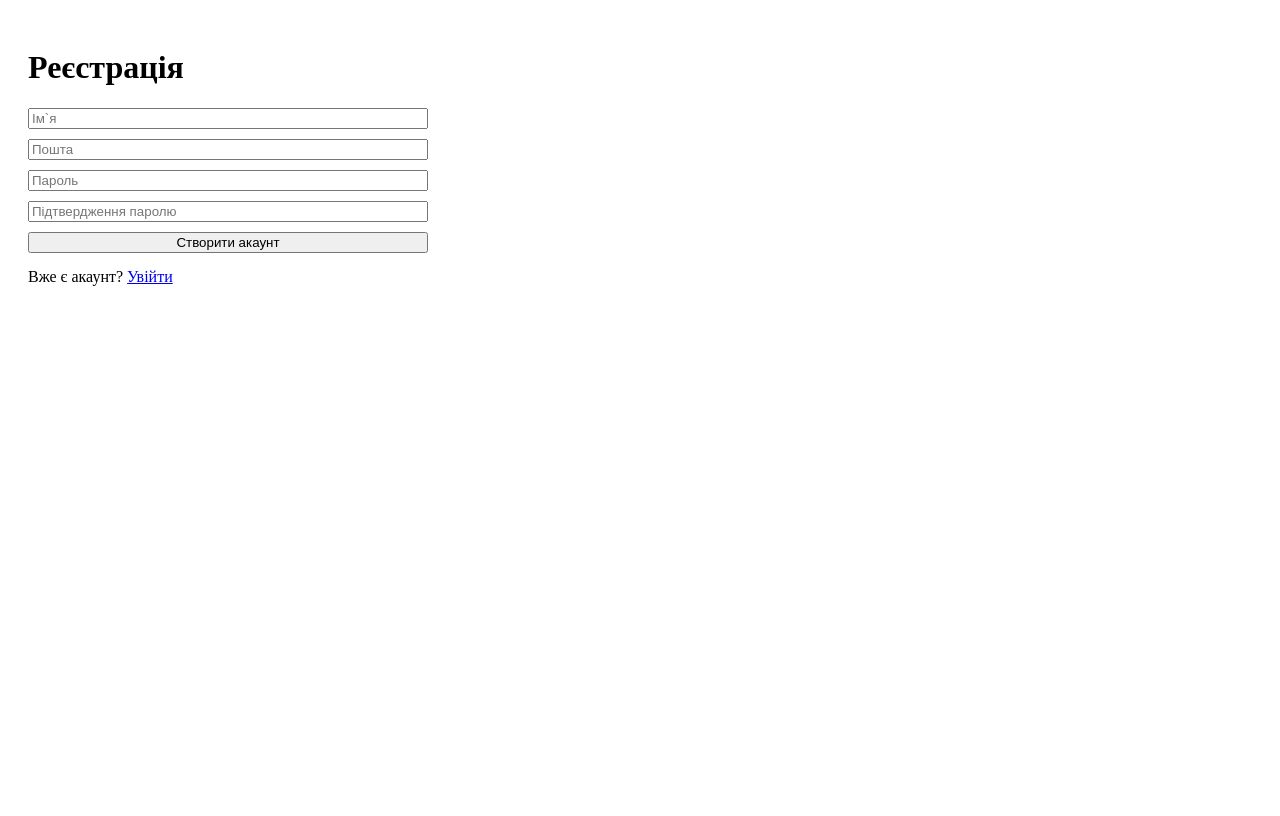
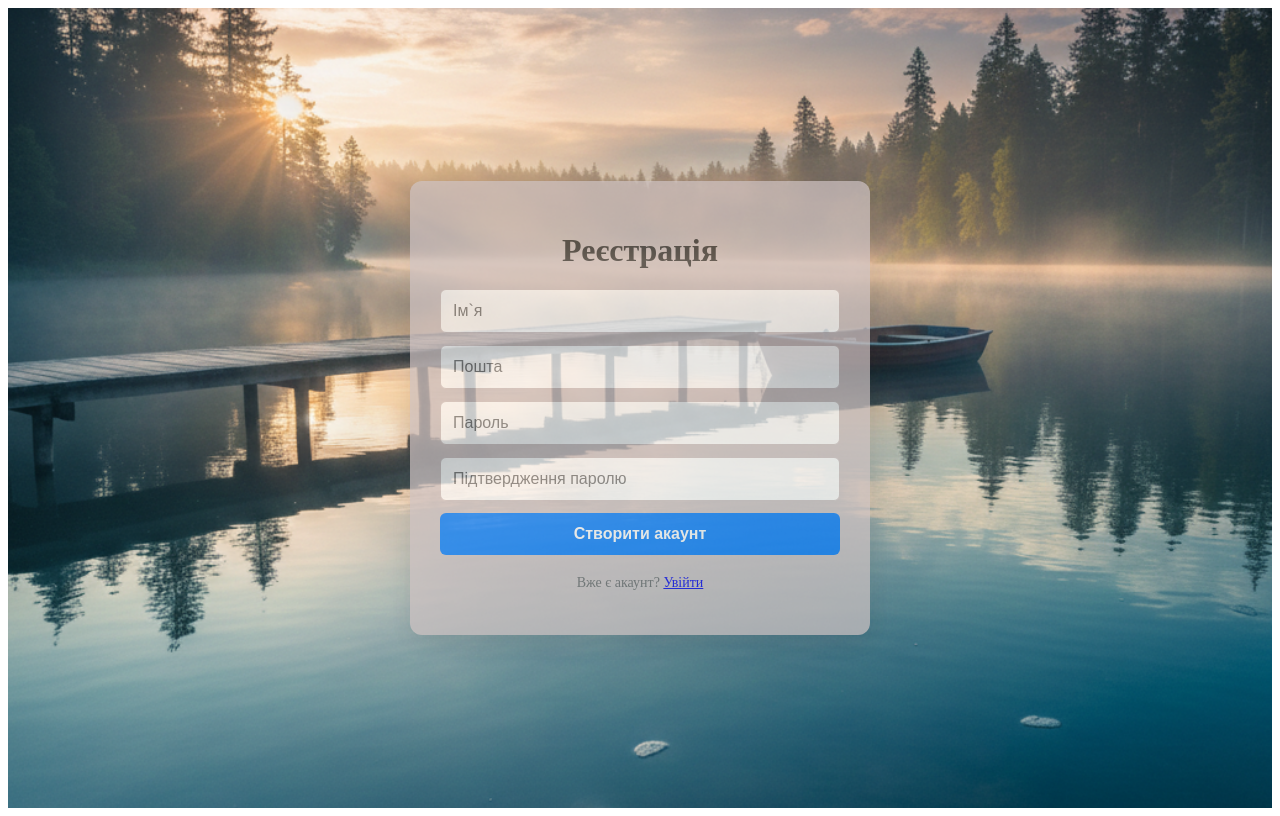
Before and after one commit to Ruslan007-debug/CatchTracker-NetCore-PostgreSQL, a React (Vite) app in the folder catch-tracker-ui/: page /register in a window 1280 px wide. Built offline with nearby package versions, Linux system fonts and the light colour scheme.

Commit message:
feat: added CSS and backbround for forms Registration and Login

```diff
--- /dev/null
+++ b/catch-tracker-ui/src/CSS/Login.css
@@ -0,0 +1,62 @@
+/* Контейнер на весь екран */
+.login-container {
+    display: flex;
+    justify-content: center;
+    align-items: center;
+    min-height: 100vh;
+    width: 100%;
+    background-color: #f5f5f5; /* за бажанням */
+    background-image: linear-gradient(rgba(0, 0, 0, 0.3), rgba(0, 0, 0, 0.3)), url('../assets/fishing-bg.jpg');
+    background-size: cover;      /* Розтягує на весь екран */
+    background-position: center; /* Центрує картинку */
+    background-repeat: no-repeat;
+}
+
+/* Сама картка форми */
+.login-card {
+    padding: 30px;
+    max-width: 400px;
+    width: 100%;
+    background: white;
+    border-radius: 8px;
+    box-shadow: 0 4px 10px rgba(0, 0, 0, 0.1);
+    background: #cfc3c3; opacity: 0.7;
+}
+
+.login-card h1 {
+    text-align: center;
+    margin-bottom: 20px;
+}
+
+/* Стилі для форми та інпутів */
+.login-form {
+    display: flex;
+    flex-direction: column;
+    gap: 15px;
+}
+
+.login-form input {
+    padding: 10px;
+    border: 1px solid #ccc;
+    border-radius: 4px;
+    font-size: 16px;
+}
+
+.login-button {
+    padding: 10px;
+    background-color: #007bff;
+    color: white;
+    border: none;
+    border-radius: 4px;
+    cursor: pointer;
+    font-weight: bold;
+}
+
+.login-button:hover {
+    background-color: #0056b3;
+}
+
+.register-link {
+    margin-top: 15px;
+    text-align: center;
+}
--- /dev/null
+++ b/catch-tracker-ui/src/CSS/Register.css
@@ -0,0 +1,76 @@
+/* Контейнер для центрування */
+.register-container {
+    display: flex;
+    justify-content: center;
+    align-items: center;
+    min-height: 100vh;
+    width: 100%;
+    background-color: #ffffff;
+    background-image: linear-gradient(rgba(0, 0, 0, 0.3), rgba(0, 0, 0, 0.3)), url('../assets/fishing-bg.jpg');
+    background-size: cover;      /* Розтягує на весь екран */
+    background-position: center; /* Центрує картинку */
+    background-repeat: no-repeat;
+
+
+}
+
+/* Картка реєстрації */
+.register-card {
+    background: #cfc3c3;
+    padding: 30px;
+    border-radius: 12px;
+    box-shadow: 0 8px 24px rgba(0, 0, 0, 0.1);
+    width: 100%;
+    max-width: 400px;
+    text-align: center;
+    background: #cfc3c3; opacity: 0.7;
+}
+
+.register-card h1 {
+    margin-bottom: 20px;
+    color: #333;
+}
+
+/* Форма */
+.register-form {
+    display: flex;
+    flex-direction: column;
+    gap: 12px;
+}
+
+/* Поля вводу */
+.register-form input {
+    padding: 12px;
+    border: 1px solid #cfc3c3;
+    border-radius: 6px;
+    font-size: 16px;
+    transition: border-color 0.3s;
+}
+
+.register-form input:focus {
+    border-color: #007bff;
+    outline: none;
+}
+
+/* Кнопка */
+.register-button {
+    padding: 12px;
+    background-color: #007bff; /* Зелений колір для реєстрації */
+    color: white;
+    border: none;
+    border-radius: 6px;
+    cursor: pointer;
+    font-size: 16px;
+    font-weight: bold;
+    transition: background 0.3s;
+}
+
+.register-button:hover {
+    background-color: #007bff;
+}
+
+.login-link {
+    margin-top: 20px;
+    font-size: 14px;
+    color: #666;
+}
--- a/catch-tracker-ui/src/pages/Login.jsx
+++ b/catch-tracker-ui/src/pages/Login.jsx
@@ -4,6 +4,8 @@ import { useAuth } from "../context/AuthContext";
 import { useNavigate } from "react-router-dom";
 import { toast } from "react-toastify";
 import { Link } from "react-router-dom";
+import "../CSS/Login.css";
+import backgroundImage from "../assets/fishing-bg.jpg";
 
 const Login = () =>
     {
@@ -29,21 +31,31 @@ const Login = () =>
             }
         };
 
-        return(
-            <div style={{ padding: '20px', maxWidth: '400px' }}>
+        return (
+        <div className="login-container" style={{ backgroundImage: `url(${backgroundImage})` }}>
+            <div className="login-card">
                 <h1>Вхід</h1>
-                <form onSubmit={handleSubmit} style={{ display: 'flex', flexDirection: 'column', gap: '10px' }}>
-                    <input type="email" placeholder="Пошта" required
-                    onChange={(e) => setFormData({...formData, email: e.target.value})}/>
-                    <input type="password" placeholder="Пароль" required
-                    onChange={(e)=>setFormData({...formData, password:e.target.value})}/>
-                    <button type="submit" style={{ cursor: 'pointer' }}>Увійти</button>
+                <form onSubmit={handleSubmit} className="login-form">
+                    <input
+                        type="email"
+                        placeholder="Пошта"
+                        required
+                        onChange={(e) => setFormData({...formData, email: e.target.value})}
+                    />
+                    <input
+                        type="password"
+                        placeholder="Пароль"
+                        required
+                        onChange={(e) => setFormData({...formData, password: e.target.value})}
+                    />
+                    <button type="submit" className="login-button">Увійти</button>
                 </form>
-                <p style={{ marginTop: '15px' }}>
-                Немає акаунту? <Link to="/register">Зареєструватися</Link>
-            </p>
+                <p className="register-link">
+                    Немає акаунту? <Link to="/register">Зареєструватися</Link>
+                </p>
             </div>
-        );
+        </div>
+    );
 
     };
 
--- a/catch-tracker-ui/src/pages/Register.jsx
+++ b/catch-tracker-ui/src/pages/Register.jsx
@@ -1,11 +1,12 @@
 import { useState } from "react";
-import axios from 'axios';
 import { register, getMe } from "../api/auth.api";
 import { useAuth } from "../context/AuthContext";
 import {useNavigate} from 'react-router-dom';
 import { toast } from 'react-toastify';
 import api from "../api/axios";
 import { Link } from "react-router-dom";
+import "../CSS/Register.css";
+import backgroundImage from "../assets/fishing-bg.jpg";
 
 const Register = () =>
 {
@@ -38,24 +39,42 @@ const Register = () =>
     };
 
 
-    return(
-        <div style={{ padding: '20px', maxWidth: '400px' }}>
-            <h1>Реєстрація</h1>
-            <form onSubmit={handleSubmit} style={{ display: 'flex', flexDirection: 'column', gap: '10px' }}>
-                <input type="text" placeholder="Ім`я" required
-                onChange={(e)=> setFormData({... formData, name: e.target.value})}/>
-                <input type="email" placeholder="Пошта" required
-                onChange={(e)=> setFormData({... formData, email: e.target.value})}/>
-                <input type="password" placeholder="Пароль" required
-                onChange={(e)=> setFormData({... formData, password: e.target.value})}/>
-                <input type="password" placeholder="Підтвердження паролю" required
-                onChange={(e)=> setFormData({... formData, confirmPassword: e.target.value})}/>
-                <button type="submit" style={{ cursor: 'pointer' }}>Створити акаунт</button>
-            </form>
-            <p style={{ marginTop: '15px' }}>
-                Вже є акаунт? <Link to="/login">Увійти</Link>
-            </p>
+    return (
 
+        <div className="register-container" style={{ backgroundImage: `url(${backgroundImage})` }}>
+            <div className="register-card">
+                <h1>Реєстрація</h1>
+                <form onSubmit={handleSubmit} className="register-form">
+                    <input
+                        type="text"
+                        placeholder="Ім`я"
+                        required
+                        onChange={(e) => setFormData({...formData, name: e.target.value})}
+                    />
+                    <input
+                        type="email"
+                        placeholder="Пошта"
+                        required
+                        onChange={(e) => setFormData({...formData, email: e.target.value})}
+                    />
+                    <input
+                        type="password"
+                        placeholder="Пароль"
+                        required
+                        onChange={(e) => setFormData({...formData, password: e.target.value})}
+                    />
+                    <input
+                        type="password"
+                        placeholder="Підтвердження паролю"
+                        required
+                        onChange={(e) => setFormData({...formData, confirmPassword: e.target.value})}
+                    />
+                    <button type="submit" className="register-button">Створити акаунт</button>
+                </form>
+                <p className="login-link">
+                    Вже є акаунт? <Link to="/login">Увійти</Link>
+                </p>
+            </div>
         </div>
     );
 };
```
Also changed, not shown: catch-tracker-ui/src/assets/fishing-bg.jpg (added).
